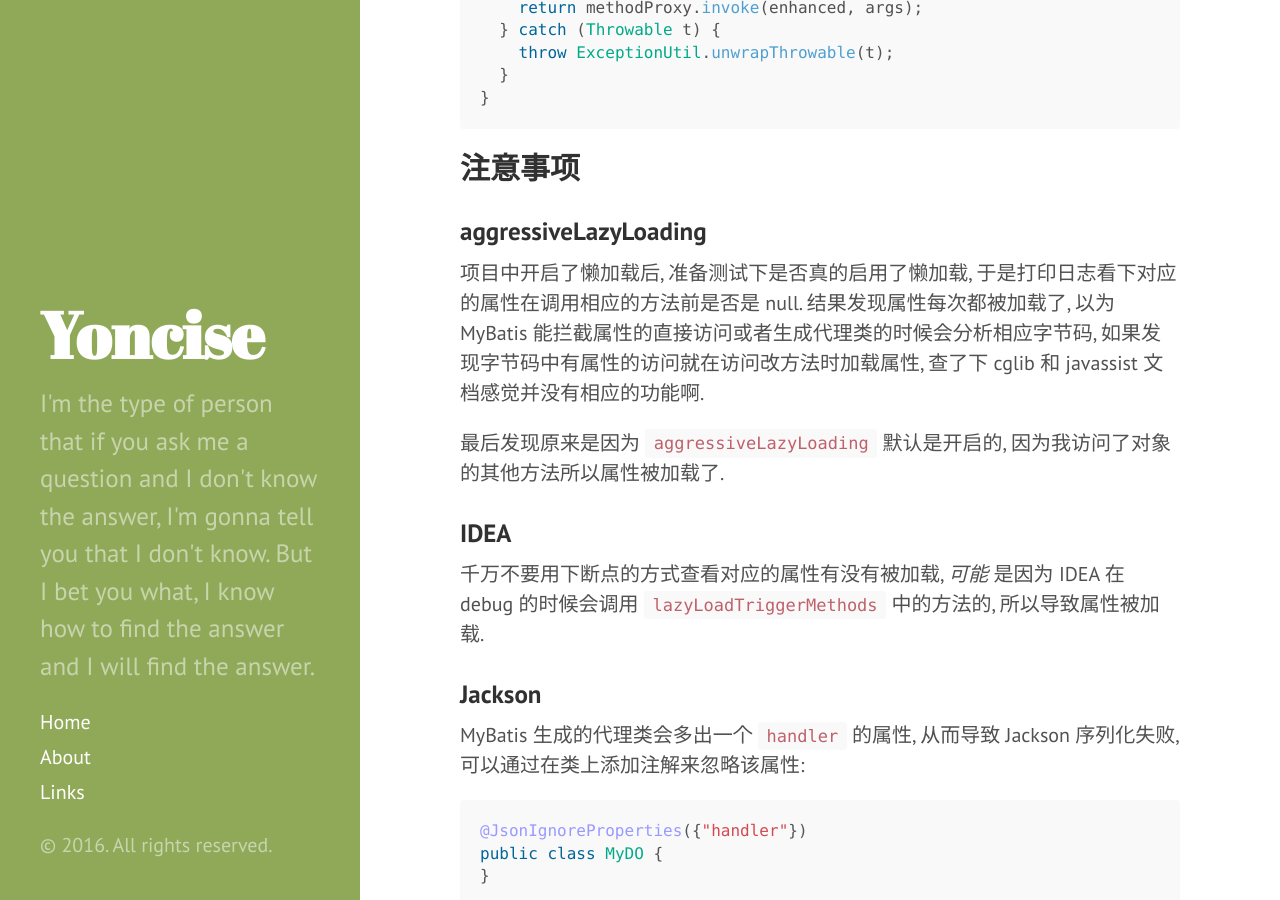
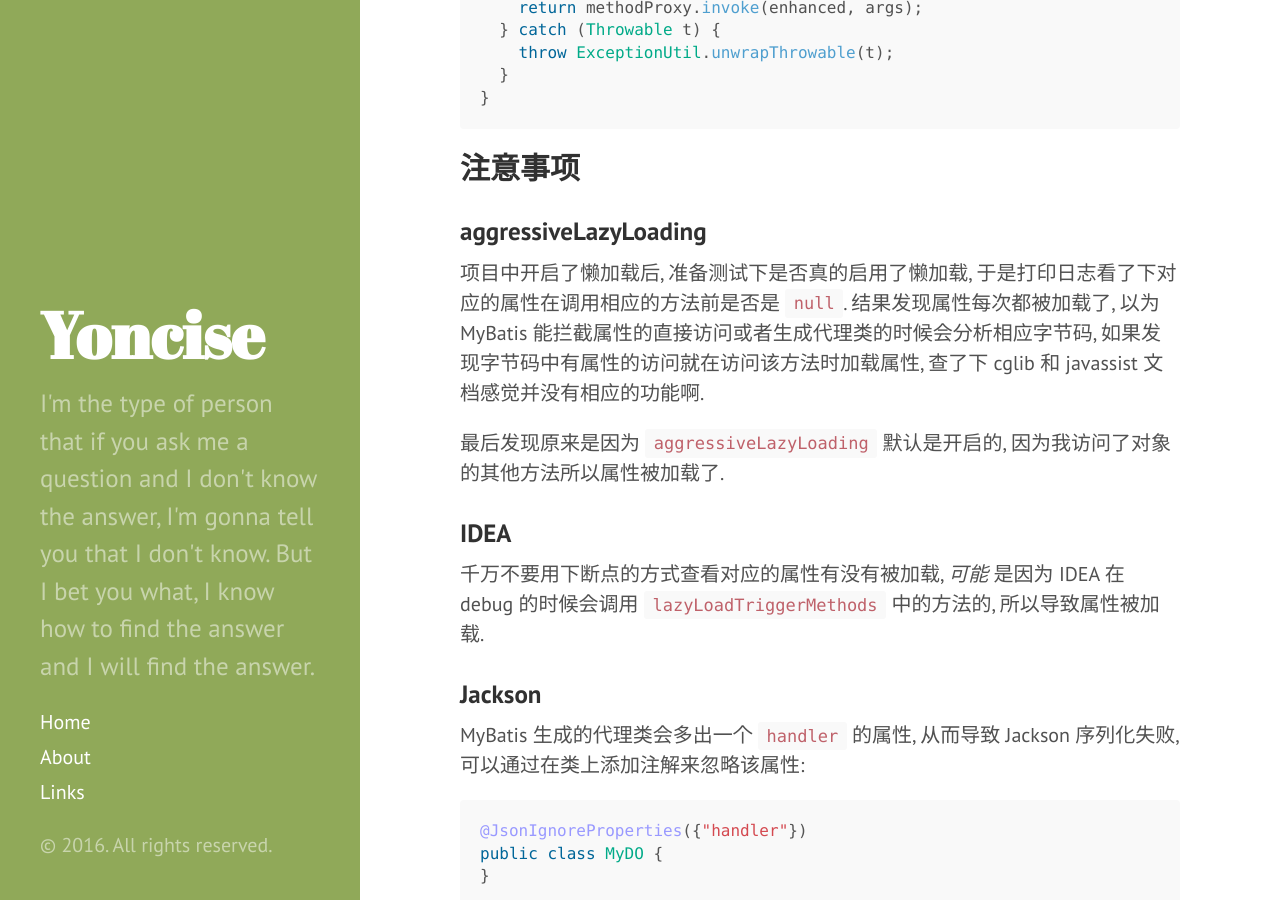
Before and after one commit to yoncise/yoncise.github.io, a Jekyll site: the page built from _posts/2016-11-05-MyBatis-记录二-lazy-loading.md, in a window 1280 px wide and 900 px high, scrolled down 2451 px. Built offline with Jekyll 4.4.1, drawn with Linux system fonts in a browser that asks for light colours.

```diff
--- a/_posts/2016-11-05-MyBatis-记录二-lazy-loading.md
+++ b/_posts/2016-11-05-MyBatis-记录二-lazy-loading.md
@@ -92,9 +93,9 @@ public Object invoke(Object enhanced, Method method, Method methodProxy, Object[
 
 ### aggressiveLazyLoading
 
-项目中开启了懒加载后, 准备测试下是否真的启用了懒加载, 于是打印日志看下对应的属性在调用相应的方法前是否是 null.
+项目中开启了懒加载后, 准备测试下是否真的启用了懒加载, 于是打印日志看了下对应的属性在调用相应的方法前是否是 `null`.
 结果发现属性每次都被加载了, 以为 MyBatis 能拦截属性的直接访问或者生成代理类的时候会分析相应字节码,
-如果发现字节码中有属性的访问就在访问改方法时加载属性, 查了下 cglib 和 javassist 文档感觉并没有相应的功能啊.
+如果发现字节码中有属性的访问就在访问该方法时加载属性, 查了下 cglib 和 javassist 文档感觉并没有相应的功能啊.
 
 最后发现原来是因为 `aggressiveLazyLoading` 默认是开启的, 因为我访问了对象的其他方法所以属性被加载了.
 
```
Also changed, not shown: other parts of _posts/2016-11-05-MyBatis-记录二-lazy-loading.md (+1 -0 lines), _posts/2016-11-05-MyBatis-记录一-缓存.md (+1 -0 lines), _posts/2016-11-05-MyBatis-记录三-其它.md (+1 -0 lines).
